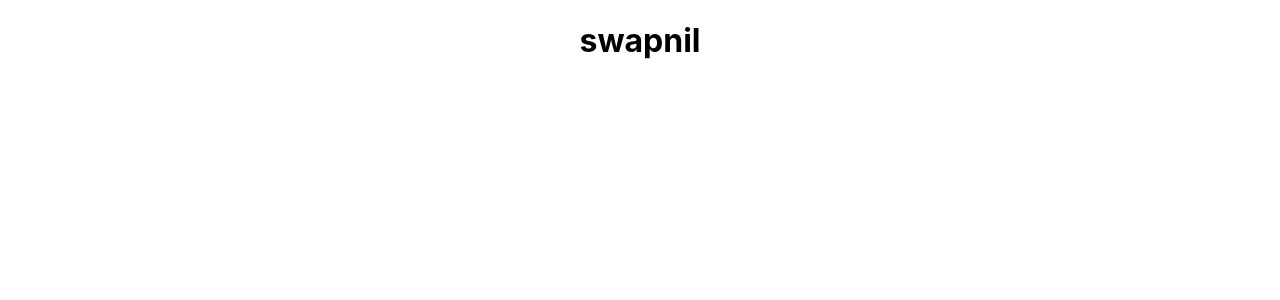
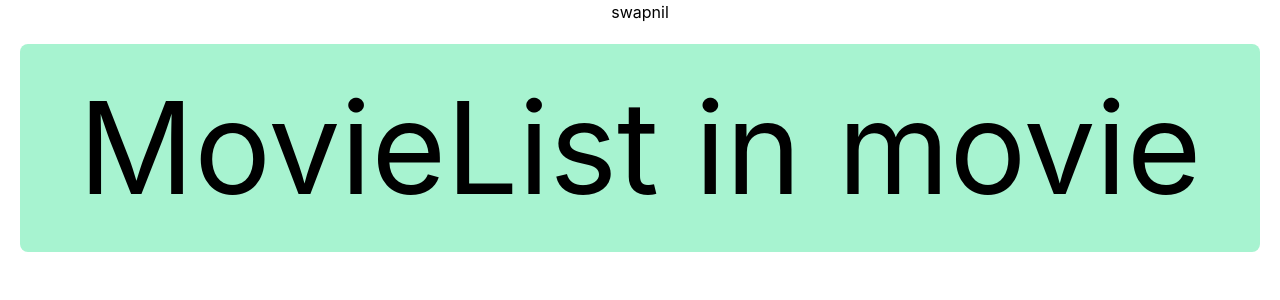
Before and after one commit to swapy96/cenemate, a React (Create React App) app: page / in a window 1280 px wide. Shown: the top 300 px of the page. Built offline with nearby package versions, Linux system fonts and the light colour scheme.

Commit message:
routes setup done

```diff
--- a/package.json
+++ b/package.json
@@ -8,6 +8,7 @@
     "@testing-library/user-event": "^13.5.0",
     "react": "^18.2.0",
     "react-dom": "^18.2.0",
+    "react-router-dom": "^6.10.0",
     "react-scripts": "5.0.1",
     "web-vitals": "^2.1.4"
   },
@@ -34,5 +35,8 @@
       "last 1 firefox version",
       "last 1 safari version"
     ]
+  },
+  "devDependencies": {
+    "tailwindcss": "^3.3.1"
   }
 }
--- a/src/App.js
+++ b/src/App.js
@@ -1,9 +1,10 @@
 import "./App.css";
-
+import AllRoutes from "./routes/AllRoutes";
 function App() {
   return (
     <div className="App">
       <h1>swapnil</h1>
+      <AllRoutes />
     </div>
   );
 }
--- a/src/components/index.js
+++ b/src/components/index.js
@@ -1,3 +1,3 @@
-export { Header } from "./Header";
-export { Footer } from "./footer";
-export { Card } from "./Card";
+export { default as Header } from "./Header";
+export { default as Footer } from "./footer";
+export { default as Card } from "./Card";
--- a/src/index.js
+++ b/src/index.js
@@ -1,11 +1,14 @@
 import React from "react";
 import ReactDOM from "react-dom/client";
+import { BrowserRouter as Router } from "react-router-dom";
 import "./index.css";
 import App from "./App";
 const root = ReactDOM.createRoot(document.getElementById("root"));
 root.render(
   <React.StrictMode>
-    <App />
+    <Router>
+      <App />
+    </Router>
   </React.StrictMode>
 );
 
--- a/src/pages/MovieList.js
+++ b/src/pages/MovieList.js
@@ -1,7 +1,11 @@
 import React from "react";
 
 function MovieList() {
-  return <main>MovieList</main>;
+  return (
+    <main>
+      <div className="text-9xl p-10 bg-emerald-200 border-9 border-blue-700 rounded-lg m-5">MovieList in movie</div>
+    </main>
+  );
 }
 
 export default MovieList;
--- /dev/null
+++ b/src/routes/AllRoutes.js
@@ -0,0 +1,22 @@
+import { Routes, Route } from "react-router-dom";
+import { MovieList, MovieDetail, Search, PageNotFound } from "../pages";
+
+import React from "react";
+
+function AllRoutes() {
+  return (
+    <>
+      <Routes>
+        <Route path="/" element={<MovieList />} />
+        <Route path="/movie/:id" element={<MovieDetail />} />
+        <Route path="/movies/popular" element={<MovieList />} />
+        <Route path="/movies/top" element={<MovieList />} />
+        <Route path="/movies/upcoming" element={<MovieList />} />
+        <Route path="/search" element={<Search />} />
+        <Route path="*" element={<PageNotFound />} />
+      </Routes>
+    </>
+  );
+}
+
+export default AllRoutes;
--- /dev/null
+++ b/tailwind.config.js
@@ -0,0 +1,9 @@
+module.exports = {
+  purge: ["./src/**/*.html", "./src/**/*.js"],
+  darkMode: false, // or 'media' or 'class'
+  theme: {
+    extend: {},
+  },
+  variants: {},
+  plugins: [],
+};
```
Also changed, not shown: src/index.css (+5 -5 lines), src/pages/index.js (+4 -4 lines), 1 other file (tests, documents, lock files or other folders).
